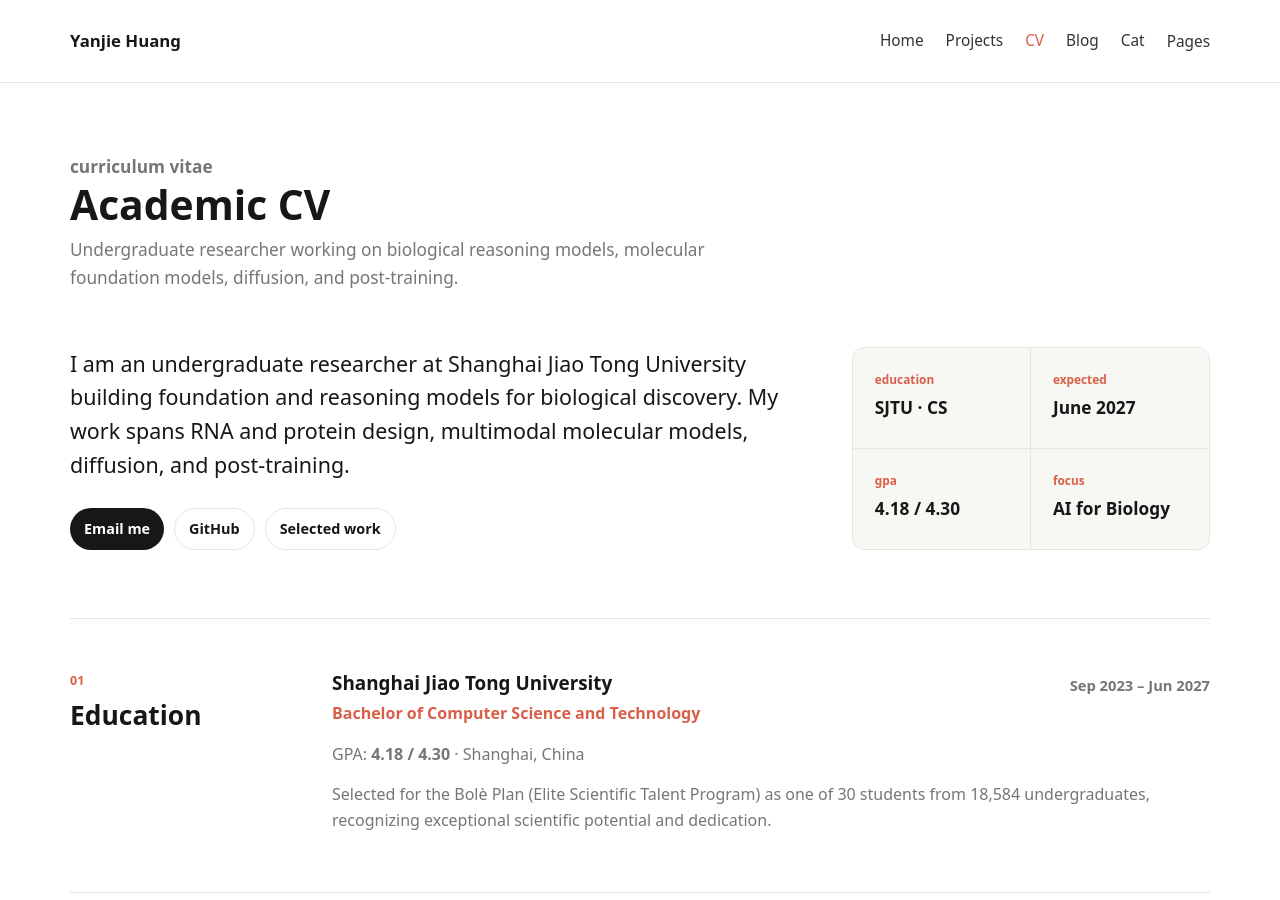
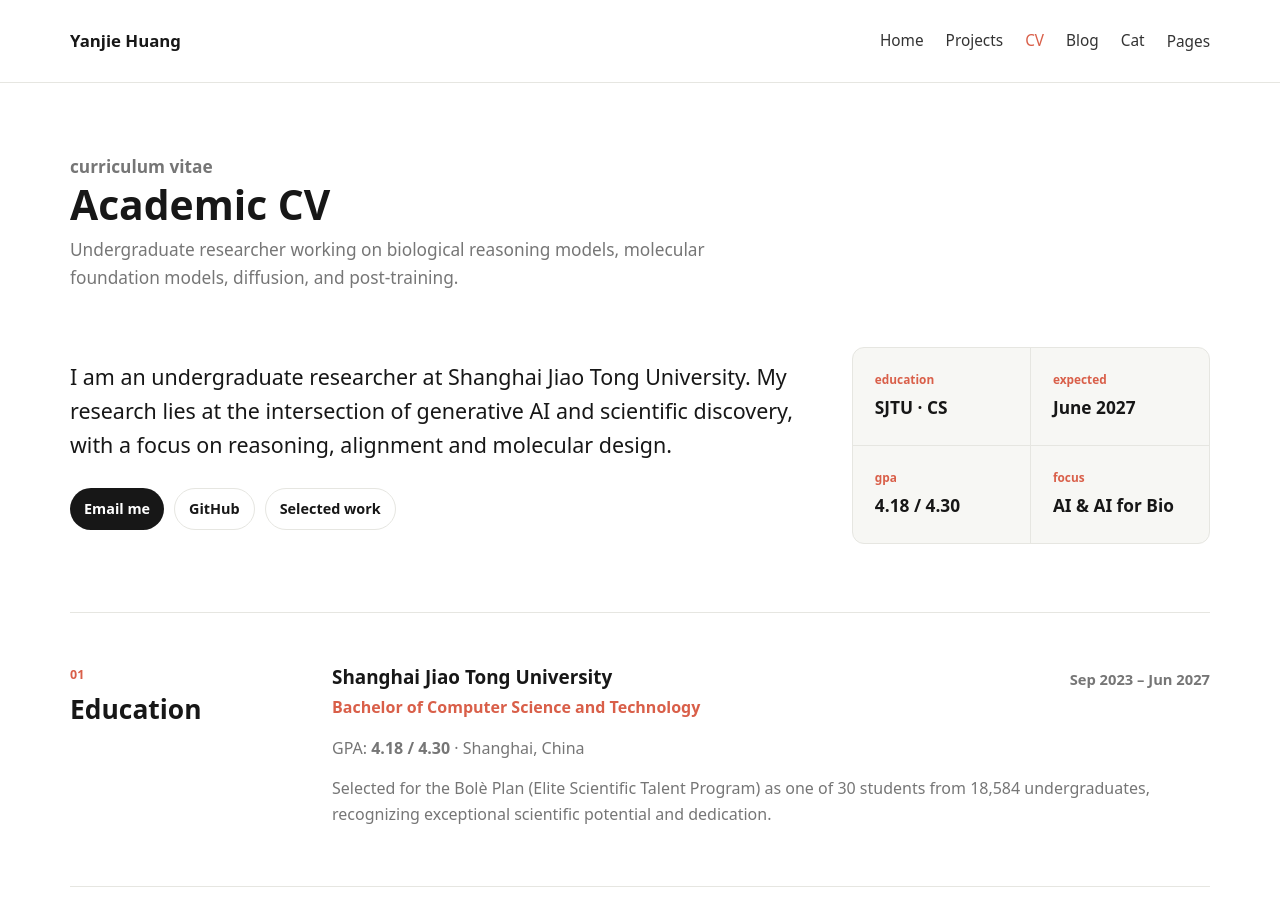
Before and after one commit to kevinhyj/kevinhyj.github.io, a Jekyll site: the page built from cv.md, in a window 1280 px wide and 900 px high. Built offline with Jekyll 4.4.1, drawn with Linux system fonts in a browser that asks for light colours; some of the changed text lies outside the part shown.

Commit message:
Refine academic CV content

```diff
--- a/cv.md
+++ b/cv.md
@@ -10,7 +10,7 @@ description: "Academic background, research experience, publications, and techni
   <div class="container">
     <div class="cv-profile">
       <div class="cv-profile-copy">
-        <p class="cv-lead">I am an undergraduate researcher at Shanghai Jiao Tong University building foundation and reasoning models for biological discovery. My work spans RNA and protein design, multimodal molecular models, diffusion, and post-training.</p>
+        <p class="cv-lead">I am an undergraduate researcher at Shanghai Jiao Tong University. My research lies at the intersection of generative AI and scientific discovery, with a focus on reasoning, alignment and molecular design.</p>
         <div class="resource-links cv-actions">
           <a href="mailto:huangyanjie@sjtu.edu.cn">Email me</a>
           <a class="cv-action-secondary" href="https://github.com/kevinhyj" target="_blank" rel="noopener">GitHub</a>
@@ -33,7 +33,7 @@ description: "Academic background, research experience, publications, and techni
         </div>
         <div>
           <dt>Focus</dt>
-          <dd>AI for Biology</dd>
+          <dd>AI &amp; AI for Bio</dd>
         </div>
       </dl>
     </div>
```
Also changed, not shown: other parts of cv.md (+1 -1 lines).
